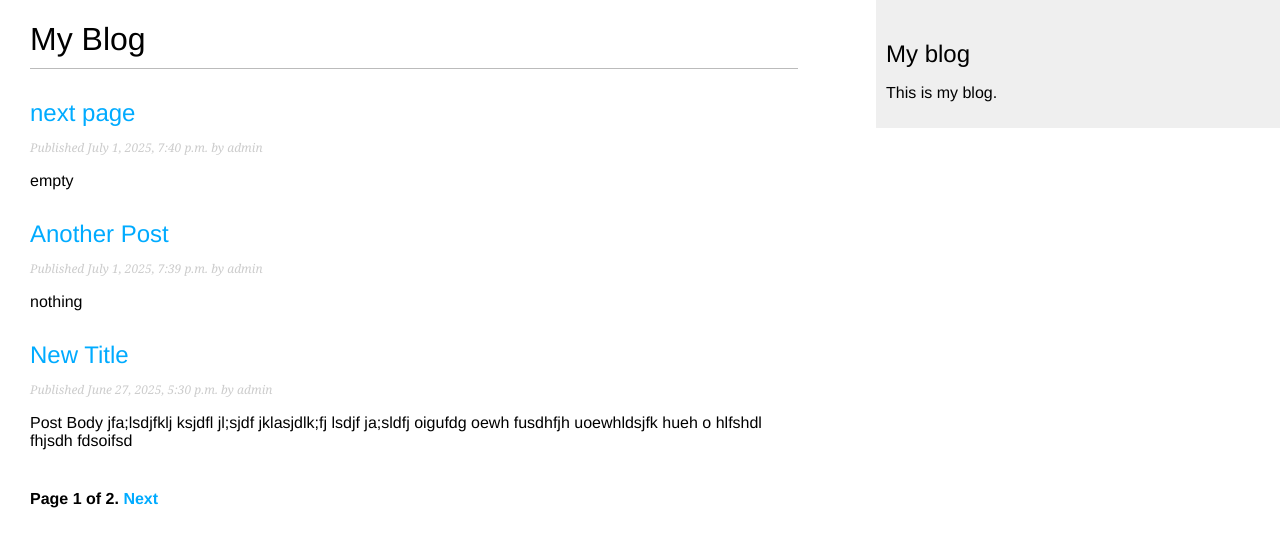
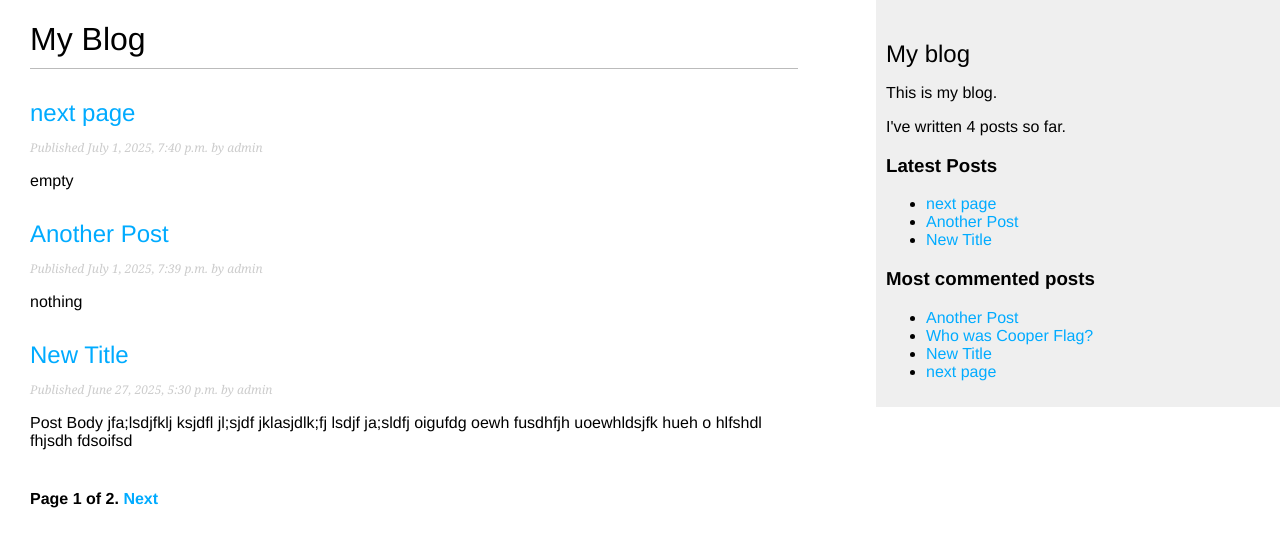
Before and after one commit to stefanlobo/blog-app, a Django app: page /blog/ in a window 1280 px wide. Shown: the top 547 px of the page. Run offline with Django 5.2, Linux system fonts and the light colour scheme; data comes from the database, SQL or seed files in the repository; parts of the project's set-up code (start-up, migrations or seed data) failed here and were passed over.

Commit message:
add markdown func add tag info to html

```diff
--- a/blog/templates/blog/base.html
+++ b/blog/templates/blog/base.html
@@ -1,3 +1,4 @@
+{% load blog_tags %}
 {% load static %}
 <!DOCTYPE html>
 <html>
@@ -13,6 +14,18 @@
   <div id="sidebar">
     <h2>My blog</h2>
     <p>This is my blog.</p>
+    I've written {% total_posts %} posts so far.
+    <h3>Latest Posts</h3>
+    {% show_latest_posts 3 %}
+    <h3>Most commented posts</h3>
+    {% get_most_commented_posts as most_commented_posts %}
+    <ul>
+      {% for post in most_commented_posts %}
+      <li>
+          <a href="{{ post.get_absolute_url }}">{{ post.title }}</a>
+      </li>
+      {% endfor %}
+    </ul>
   </div>
 </body>
 </html>
--- /dev/null
+++ b/blog/templates/blog/post/latest_posts.html
@@ -0,0 +1,7 @@
+<ul>
+    {% for post in latest_posts %}
+        <li>
+            <a href="{{ post.get_absolute_url }}">{{ post.title }}</a>
+        </li>
+    {% endfor %}
+</ul>
--- a/blog/templates/blog/post/list.html
+++ b/blog/templates/blog/post/list.html
@@ -1,4 +1,5 @@
 {% extends "blog/base.html" %}
+{% load blog_tags %}
 
 {% block title %}My Blog{% endblock %}
 
@@ -13,7 +14,7 @@
     <p class="date">
       Published {{ post.publish }} by {{ post.author }}
     </p>
-    {{ post.body|truncatewords:30|linebreaks }}
+    {{ post.body|markdown|truncatewords:30 }}
   {% endfor %}
   {% include "pagination.html" with page=page_obj %}
 {% endblock %}
--- /dev/null
+++ b/blog/templatetags/blog_tags.py
@@ -0,0 +1,38 @@
+from ..models import Post
+from django import template
+from django.db.models import Count
+from django.utils.safestring import mark_safe
+import markdown
+
+register = template.Library()
+
+@register.simple_tag
+def total_posts():
+    """
+    Returns the total number of published posts.
+    """
+    return Post.published.count()
+
+@register.inclusion_tag('blog/post/latest_posts.html')
+def show_latest_posts(count=5):
+    """
+    Returns the latest published posts.
+    """
+    latest_posts = Post.published.order_by('-publish')[:count]
+    return {'latest_posts': latest_posts}
+
+@register.simple_tag
+def get_most_commented_posts(count=5):
+    """
+    Returns the most commented posts.
+    """
+    return Post.published.annotate(
+        total_comments=Count('comments')
+    ).order_by('-total_comments')[:count]
+
+@register.filter(name='markdown')
+def markdown_format(text):
+    """
+    Converts markdown text to HTML.
+    """
+    return mark_safe(markdown.markdown(text))
--- a/blog/views.py
+++ b/blog/views.py
@@ -3,6 +3,7 @@ from django.views.decorators.http import require_POST
 from django.core.paginator import Paginator, EmptyPage, PageNotAnInteger
 from django.core.mail import send_mail
 from django.http import Http404
+from django.db.models import Count
 from django.views.generic import ListView
 from .models import Post
 from .forms import EmailPostForm, CommentForm
@@ -56,10 +57,26 @@ def post_detail(request, year, month, day, post):
     # From for users to comment
     form = CommentForm()
 
+    # List of similar posts
+    post_tags_ids = post.tags.values_list("id", flat=True)
+    similar_posts = Post.published.filter(
+        tags__in=post_tags_ids,
+    ).exclude(id=post.id)
+    similar_posts = similar_posts.annotate(
+        same_tags=Count("tags"),
+    ).order_by(
+        "-same_tags", "-publish"
+    )[:4]
+
     return render(
         request,
         "blog/post/detail.html",
-        {"post": post, "comments": comments, "form": form},
+        {
+            "post": post,
+            "comments": comments,
+            "form": form,
+            "similar_posts": similar_posts,
+        },
     )
 
 
```
Also changed, not shown: blog/templates/blog/post/detail.html (+13 -1 lines), blog/templatetags/__init__.py (added), 2 other files.
